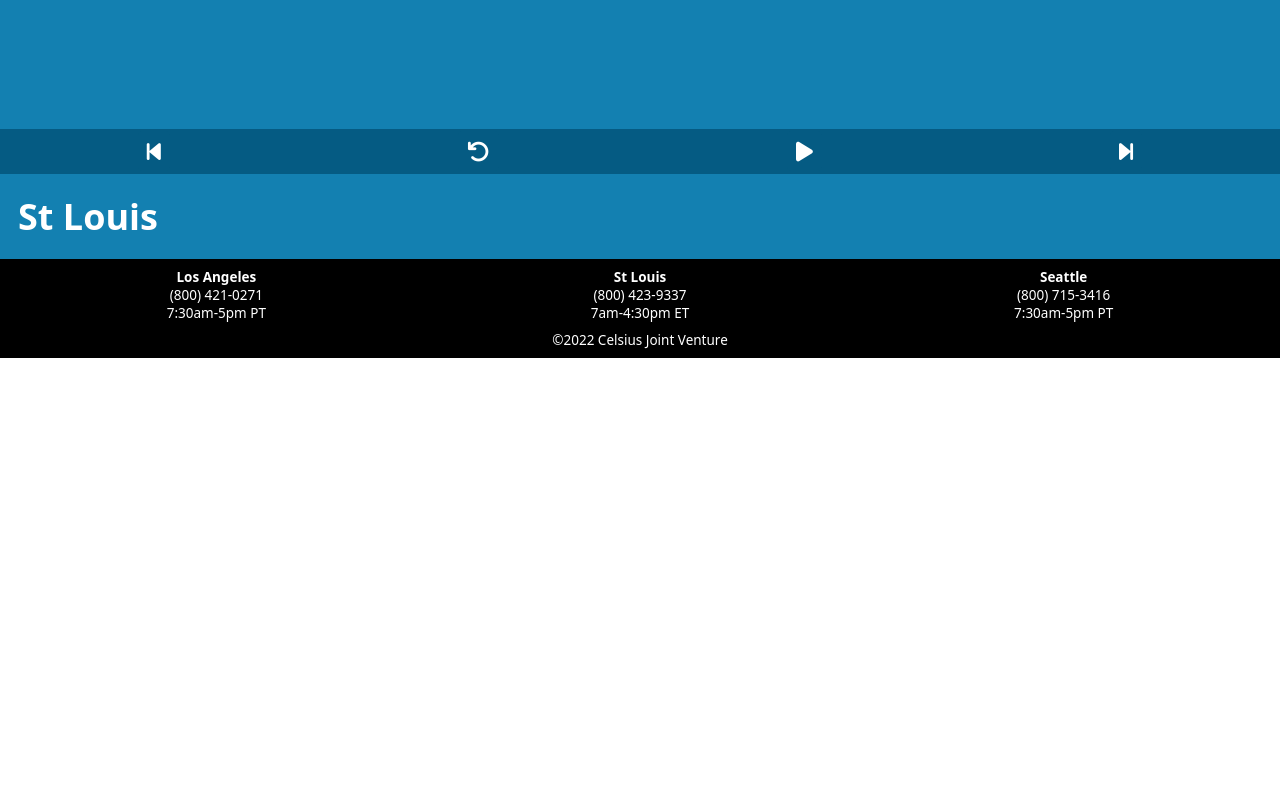
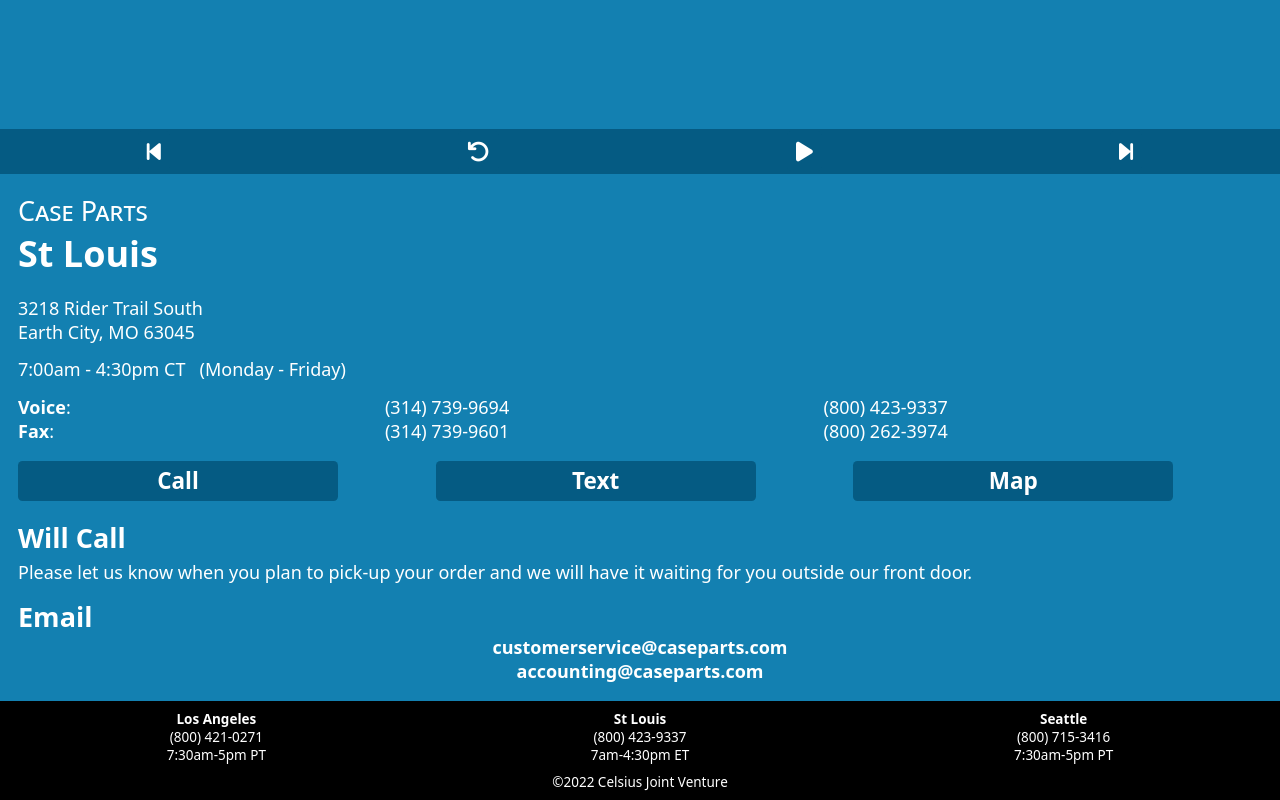
Before and after one commit to jaycincotta/concierge-v1, a React (Create React App) app: page /branch/stl in a window 1280 px wide. Shown: the part 650-1450 px from the top of the page. Before the commit the page ends 1008 px from the top, so only its background shows below. Built offline with nearby package versions, Linux system fonts and the light colour scheme.

Commit message:
Add STL and SEA

```diff
--- a/src/routes/branch/MPK.js
+++ b/src/routes/branch/MPK.js
@@ -15,6 +15,9 @@
                         877 Monterey Pass Road<br />
                         Monterey Park, CA 91754
                     </p>
+                    <p>
+                        7:30am - 5:00pm PT&nbsp; &nbsp;(Monday - Friday)
+                    </p>
                     <div className="phoneNumbers">
                         <div><b>Voice</b>:</div>
                         <div>(323) 729-6000</div>
@@ -28,6 +31,8 @@
                         <a href="sms:3237296000"><button>Text</button></a>
                         <a href="https://www.google.com/maps/place/Case+Parts+Co/@34.0686345,-118.1897396,14z/data=!4m5!3m4!1s0x80c2c57f15f64feb:0xa9fbf65ed75bcd4!8m2!3d34.0520021!4d-118.1572515"><button>Map</button></a>
                     </div>
+                    <h2>Will Call</h2>
+                    <p>Pick-up your order at our Will Call Counter.</p>
 
                     <h2>Email</h2>
                     <p className="center"><b>
@@ -35,13 +40,11 @@
                             customerservice@caseparts.com
                         </a>
                     </b></p>
-                    <p className="center"><b>
-                        <a href="mailto:accounting@caseparts.com" alt="">
+                    <p className="center">
+                        <b><a href="mailto:accounting@caseparts.com" alt="">
                             accounting@caseparts.com
-                        </a>
-                    </b><br/>&nbsp;</p>
-                    <h2>Will Call</h2>
-                    <p>Pick-up your order at our Will Call Counter.</p>
+                        </a></b>
+                    </p>
                 </div>
             </TaskStep>
             <TaskStep step="stl">
--- a/src/routes/branch/SEA.js
+++ b/src/routes/branch/SEA.js
@@ -8,7 +8,45 @@
     return (
         <Task task="Seattle" hideCancel={true} className="white-on-blue">
             <TaskStep step="sea" next="mpk" previous="stl">
-                <h1>Seattle</h1>
+            <div className="branch">
+                    <div><span className="subtitle">Case Parts</span></div>
+                    <h1>Seattle</h1>
+                    <p>
+                        25315 74th Ave South, Suite 101<br />
+                        Kent, WA 98032
+                    </p>
+                    <p>
+                        7:30am - 5:00pm PT&nbsp; &nbsp;(Monday - Friday)
+                    </p>
+                    <div className="phoneNumbers">
+                        <div><b>Voice</b>:</div>
+                        <div>(253) 854-4900</div>
+                        <div>(800) 715-3416</div>
+                        <div><b>Fax</b>:</div>
+                        <div>(253) 854-4931</div>
+                        <div>(800) 714-1257</div>
+                    </div>
+                    <div className="contactMethods">
+                        <a href="tel:2538544900"><button>Call</button></a>
+                        <a href="sms:2538544900"><button>Text</button></a>
+                        <a href="https://www.google.com/maps/place/Case+Parts+Co+-+Seattle/@47.3745306,-122.2431806,17z/data=!3m1!4b1!4m5!3m4!1s0x5490595960b5a7cb:0x796a82983672228!8m2!3d47.3746396!4d-122.2431791"><button>Map</button></a>
+                    </div>
+                    <h2>Will Call</h2>
+                    <p>Pick-up your order at our Will Call Counter.</p>
+
+                    <h2>Email</h2>
+                    <p className="center"><b>
+                        <a href="mailto:customerservice@caseparts.com" alt="">
+                            customerservice@caseparts.com
+                        </a>
+                    </b></p>
+                    <p className="center">
+                        <b><a href="mailto:accounting@caseparts.com" alt="">
+                            accounting@caseparts.com
+                        </a></b>
+                    </p>
+                </div>
+
             </TaskStep>
             <TaskStep step="mpk">
                 <Navigate to="/branch/mpk" />
--- a/src/routes/branch/STL.js
+++ b/src/routes/branch/STL.js
@@ -8,7 +8,44 @@
     return (
         <Task task="St Louis" hideCancel={true} className="white-on-blue">
             <TaskStep step="stl" next="sea" previous="mpk">
-                <h1>St Louis</h1>
+                <div className="branch">
+                    <div><span className="subtitle">Case Parts</span></div>
+                    <h1>St Louis</h1>
+                    <p>
+                        3218 Rider Trail South<br />
+                        Earth City, MO 63045
+                    </p>
+                    <p>
+                        7:00am - 4:30pm CT&nbsp; &nbsp;(Monday - Friday)
+                    </p>
+                    <div className="phoneNumbers">
+                        <div><b>Voice</b>:</div>
+                        <div>(314) 739-9694</div>
+                        <div>(800) 423-9337</div>
+                        <div><b>Fax</b>:</div>
+                        <div>(314) 739-9601</div>
+                        <div>(800) 262-3974</div>
+                    </div>
+                    <div className="contactMethods">
+                        <a href="tel:3147399694"><button>Call</button></a>
+                        <a href="sms:3147399694"><button>Text</button></a>
+                        <a href="https://www.google.com/maps/place/Case+Parts+Co+-+St.+Louis/@38.758068,-90.4523239,17z/data=!3m1!4b1!4m5!3m4!1s0x87df2e204a971e9f:0xb9f3600a4167e103!8m2!3d38.7581406!4d-90.4521993"><button>Map</button></a>
+                    </div>
+                    <h2>Will Call</h2>
+                    <p>Please let us know when you plan to pick-up your order and we will have it waiting for you outside our front door.</p>
+
+                    <h2>Email</h2>
+                    <p className="center"><b>
+                        <a href="mailto:customerservice@caseparts.com" alt="">
+                            customerservice@caseparts.com
+                        </a>
+                    </b></p>
+                    <p className="center">
+                        <b><a href="mailto:accounting@caseparts.com" alt="">
+                            accounting@caseparts.com
+                        </a></b>
+                    </p>
+                </div>
             </TaskStep>
             <TaskStep step="sea">
                 <Navigate to="/branch/sea" />
```
